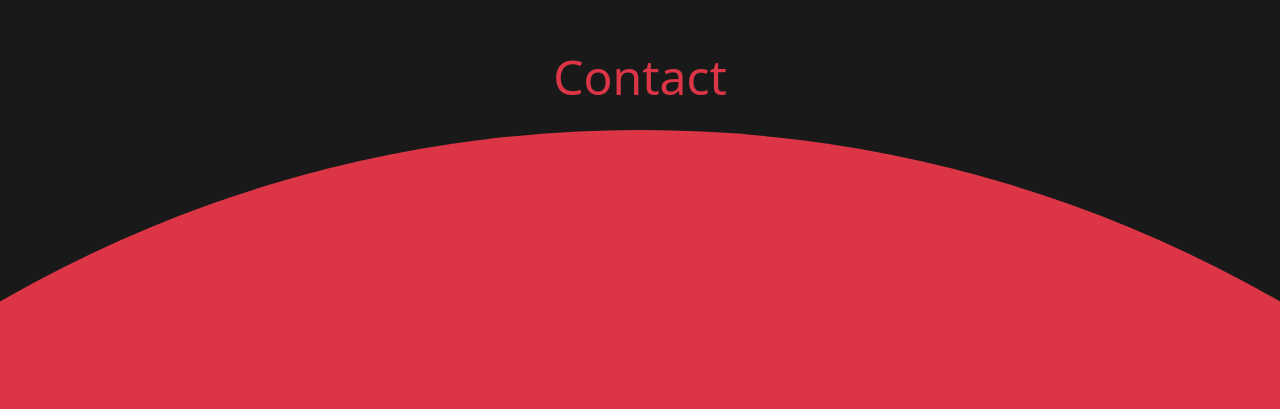
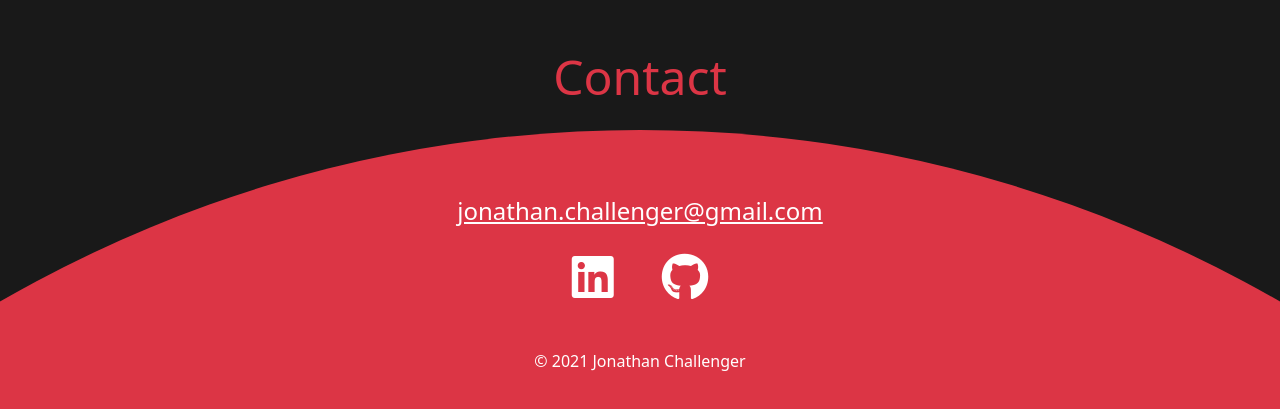
Before and after one commit to Jonathan-Challenger/Portfolio_React, a React (Create React App) app in the folder portfolio/: page / in a window 1280 px wide. Shown: the part 3570-3979 px from the top of the page. Built offline with nearby package versions, Linux system fonts and the light colour scheme.

Commit message:
create contact comp

```diff
--- a/portfolio/src/components/Contact.js
+++ b/portfolio/src/components/Contact.js
@@ -1,10 +1,39 @@
-import { Button, Container } from "reactstrap";
+import { Container } from "reactstrap";
 
 const Contact = () => {
   return (
     <section id='contact'>
       <Container className='text-white' id='contact-content'>
         <h2 className='section-title my-3'>Contact</h2>
+        <div className='contact-info'>
+          <div className='email my-4'>
+            <a
+              href='mailto:jonathan.challenger@gmail.com'
+              title='Email me'
+              rel='noreferrer'
+              target='_blank'
+            >
+              jonathan.challenger@gmail.com
+            </a>
+          </div>
+          <div className='contact-links my-3'>
+            <a
+              href='https://www.linkedin.com/in/jonathan-challenger-448a701b3/'
+              target='_blank'
+              rel='noreferrer'
+            >
+              <i className='fab fa-linkedin fa-3x mx-4'></i>
+            </a>
+            <a
+              href='https://github.com/Jonathan-Challenger'
+              target='_blank'
+              rel='noreferrer'
+            >
+              <i className='fab fa-github fa-3x mx-4'></i>
+            </a>
+          </div>
+          <div className='copyright mt-5'>&#169; 2021 Jonathan Challenger</div>
+        </div>
       </Container>
     </section>
   );
```
